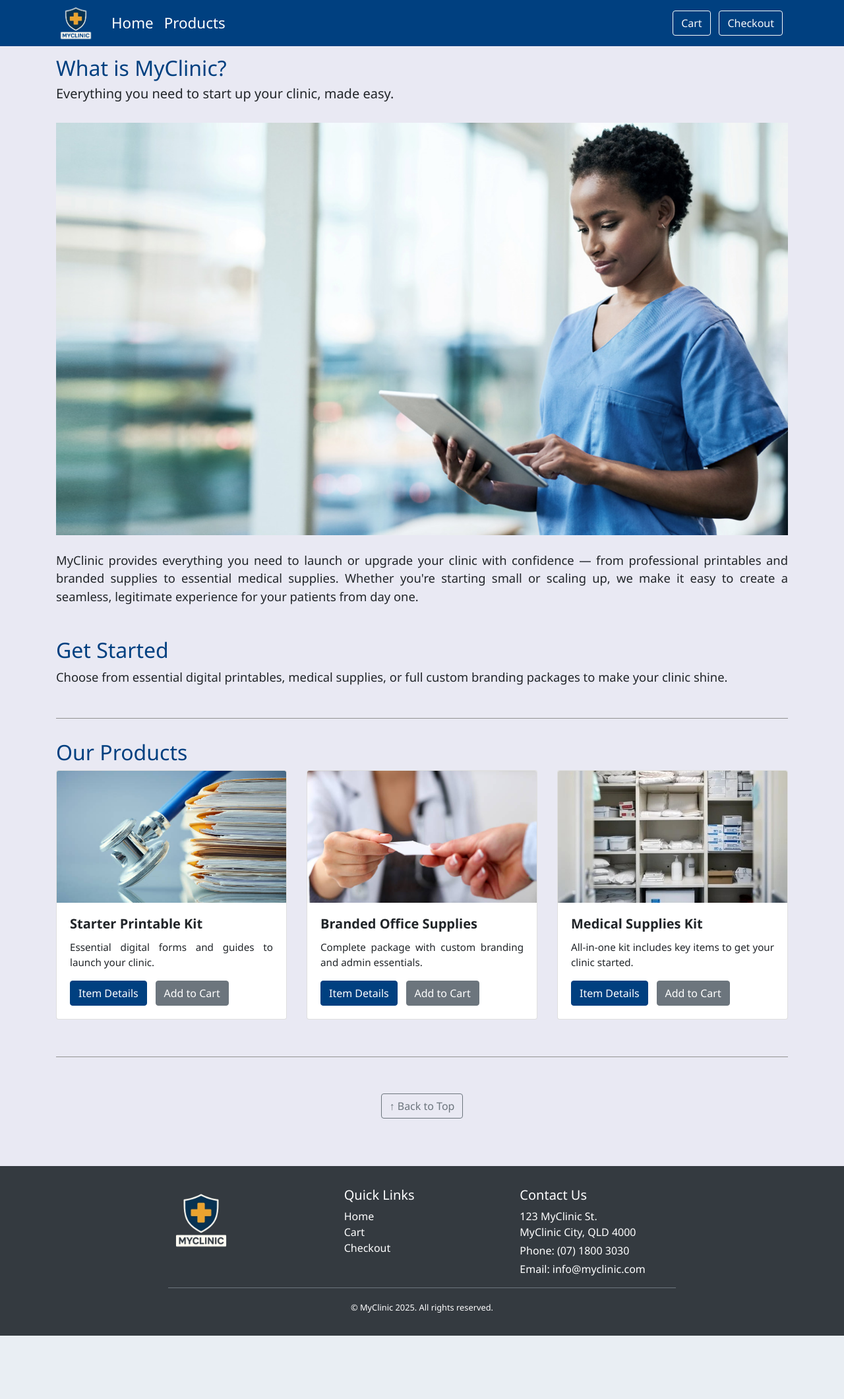
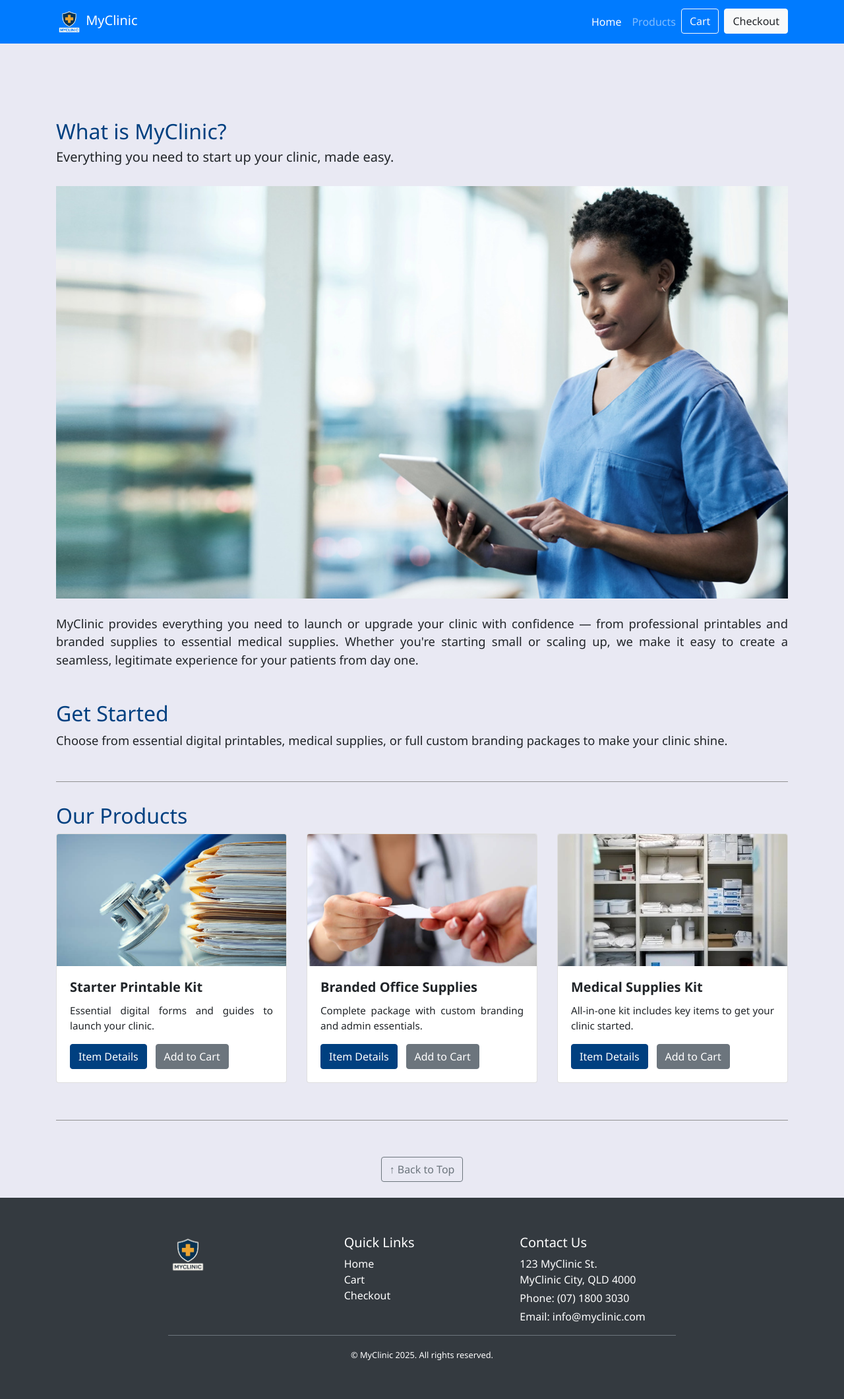
Before and after one commit to lizzie-exe/myclinicwebsite, a Flask app: page / in a window 1280 px wide. Shown: the whole page at 66% size. Before the commit the page ends 2024 px from the top, so only its background shows below. Run offline with Flask 3, Linux system fonts and the light colour scheme; some libraries are stand-ins or nearby versions.

Commit message:
Update base.html to fix navbar

```diff
--- a/myclinic/templates/base.html
+++ b/myclinic/templates/base.html
@@ -25,22 +25,34 @@
     />
   </head>
 
-  <!-- Navigation Bar -->
-  <nav class="navbar navbar-expand-lg custom-navbar fixed-top">
+  <body id="top" class="d-flex flex-column min-vh-100">
+    <!-- Navigation Bar -->
+    <nav class="navbar navbar-expand-lg navbar-dark bg-primary fixed-top">
       <div class="container">
         <a class="navbar-brand" href="{{ url_for('home') }}">
           <img
             src="{{ url_for('static', filename='img/myclinic-logo.png') }}"
             alt="MyClinic Logo"
-            height="60"
+            height="40"
+            class="d-inline-block align-middle"
           />
+          MyClinic
         </a>
 
-        <body id="top" class="d-flex flex-column min-vh-100">
+        <button
+          class="navbar-toggler"
+          type="button"
+          data-toggle="collapse"
+          data-target="#navbarNav"
+          aria-controls="navbarNav"
+          aria-expanded="false"
+          aria-label="Toggle navigation"
+        >
+          <span class="navbar-toggler-icon"></span>
+        </button>
 
-        <!-- Home & Products -->
         <div class="collapse navbar-collapse" id="navbarNav">
-          <ul class="navbar-nav">
+          <ul class="navbar-nav ml-auto">
             <li class="nav-item">
               <a
                 class="nav-link {% if request.endpoint=='home' %}active{% endif %}"
@@ -49,54 +61,45 @@
               >
             </li>
             <li class="nav-item">
-              <a
-                class="nav-link {% if request.endpoint=='home' %}active{% endif %}"
-                href="{{ url_for('home') }}#products"
+              <a class="nav-link" href="{{ url_for('home') }}#products"
                 >Products</a
               >
             </li>
+            <li class="nav-item">
+              <a class="btn btn-outline-light mr-2" href="{{ url_for('cart') }}"
+                >Cart</a
+              >
+            </li>
+            <li class="nav-item">
+              <a class="btn btn-light" href="{{ url_for('checkout') }}"
+                >Checkout</a
+              >
+            </li>
           </ul>
-
-          <!-- Cart & Checkout -->
-          <div class="ml-auto">
-            <a
-              href="{{ url_for('cart') }}"
-              class="btn btn-outline-light mr-2"
-              role="button"
-              >Cart</a
-            >
-            <a
-              href="{{ url_for('checkout') }}"
-              class="btn btn-outline-light mr-2"
-              role="button"
-              >Checkout</a
-            >
-          </div>
         </div>
       </div>
     </nav>
 
     <!-- Page Content -->
-    <main class="flex-fill">
-      <div class="container my-4">
-        {% block content %}{% endblock %}
-      </div>
+    <main class="flex-fill pt-5 mt-5">
+      <div class="container my-4">{% block content %}{% endblock %}</div>
     </main>
 
     <!-- Footer -->
-    <footer class="footer bg-dark text-white">
-      <div class="container">
-        <div class="row align-items-start">
+    <footer class="footer bg-dark text-white mt-auto">
+      <div class="container py-4">
+        <div class="row">
           <!-- Logo -->
           <div class="col-md-4 text-center text-md-left mb-3 mb-md-0">
             <a href="{{ url_for('home') }}">
               <img
                 src="{{ url_for('static', filename='img/myclinic-logo.png') }}"
                 alt="MyClinic Logo"
-                style="max-height: 100px"
+                style="max-height: 60px"
               />
             </a>
           </div>
+
           <!-- Quick Links -->
           <div class="col-md-4 text-left mb-3 mb-md-0">
             <h5>Quick Links</h5>
@@ -114,6 +117,7 @@
               </li>
             </ul>
           </div>
+
           <!-- Contact Info -->
           <div class="col-md-4 text-center text-md-left">
             <h5>Contact Us</h5>
@@ -125,18 +129,15 @@
 
         <hr class="border-secondary my-3" />
 
-        <!-- Copyright -->
         <div class="row">
           <div class="col-12 text-center">
             <small>© MyClinic 2025. All rights reserved.</small>
-            <br/>
-
           </div>
         </div>
-
+      </div>
     </footer>
 
-    <!-- Bootstrap -->
+    <!-- Bootstrap Scripts -->
     <script
       src="https://code.jquery.com/jquery-3.3.1.slim.min.js"
       crossorigin="anonymous"
```
